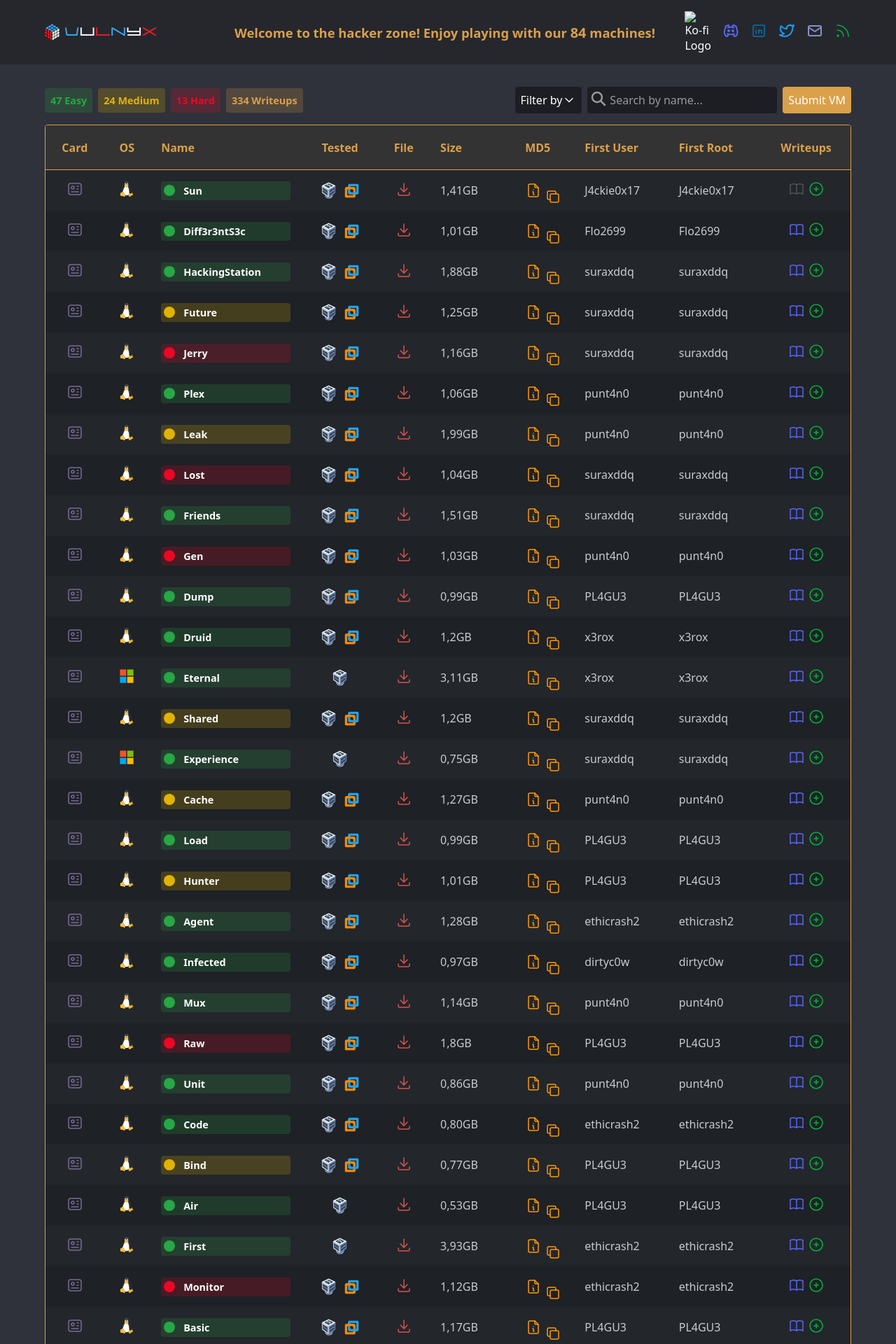
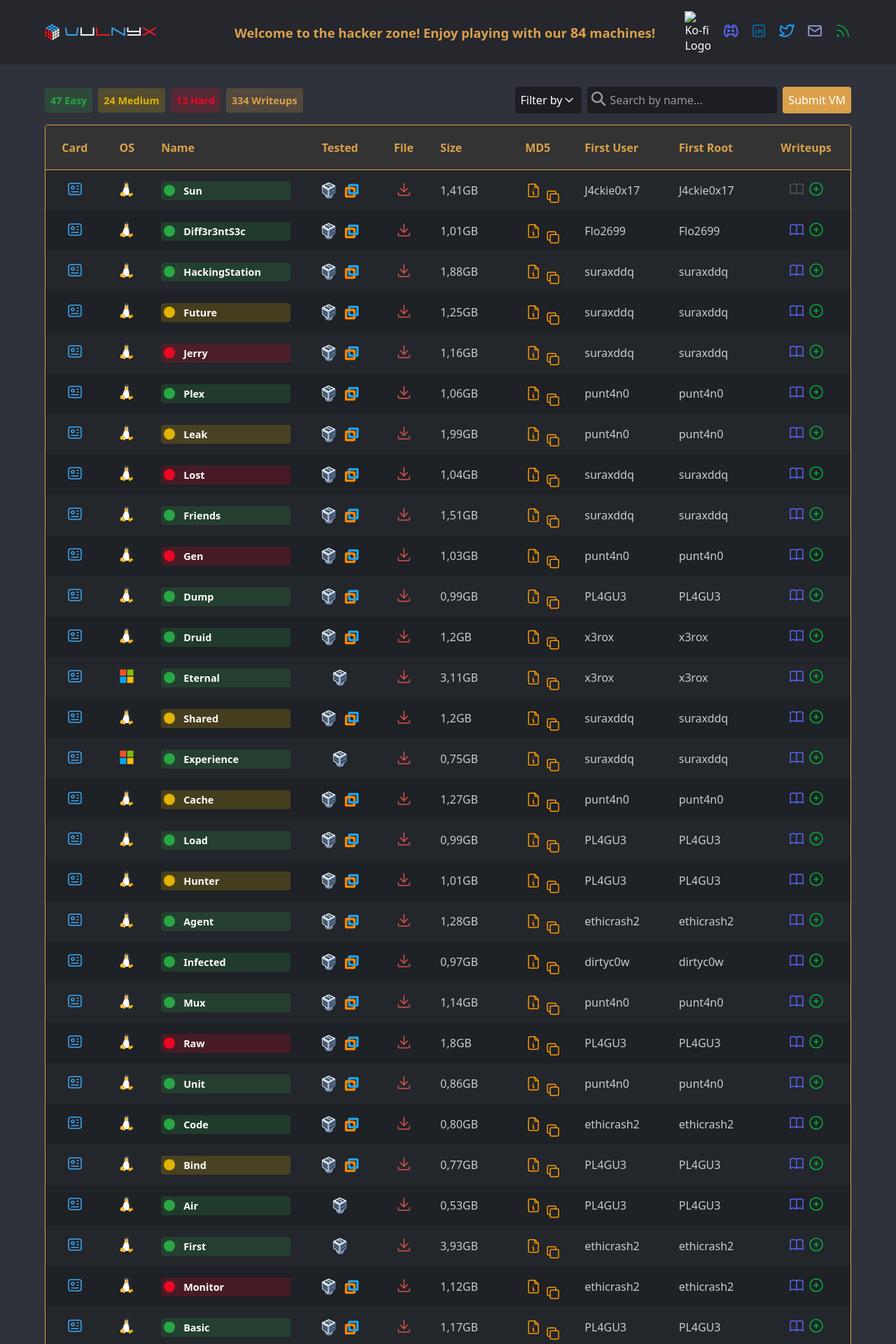
Before and after one commit to VulNyx/vulnyx, a Jekyll site: the page built from index.md, in a window 1280 px wide. Shown: the top 1920 px of the page at 70% size. Built offline with Jekyll 4.4.1, drawn with Linux system fonts in a browser that asks for light colours.

Commit message:
change color icon cards

```diff
--- a/_layouts/main.html
+++ b/_layouts/main.html
@@ -259,7 +259,7 @@
                 <button class="card-btn" title="Show card!"
                   onclick="showCard('{{  data[1].name }}', '{{  data[1].os }}', '{{  data[1].difficulty }}', '{{  data[1].creator }}', '{{  data[1].release }}', '{{  data[1].status }}')">
                   <svg xmlns="http://www.w3.org/2000/svg" class="icon icon-tabler icon-tabler-id" width="24" height="24"
-                    viewBox="0 0 24 24" stroke-width="1.5" stroke="#7b6993" fill="none" stroke-linecap="round"
+                    viewBox="0 0 24 24" stroke-width="1.5" stroke="#3fa8f4" fill="none" stroke-linecap="round"
                     stroke-linejoin="round">
                     <path stroke="none" d="M0 0h24v24H0z" fill="none" />
                     <path d="M3 4m0 3a3 3 0 0 1 3 -3h12a3 3 0 0 1 3 3v10a3 3 0 0 1 -3 3h-12a3 3 0 0 1 -3 -3z" />
```
